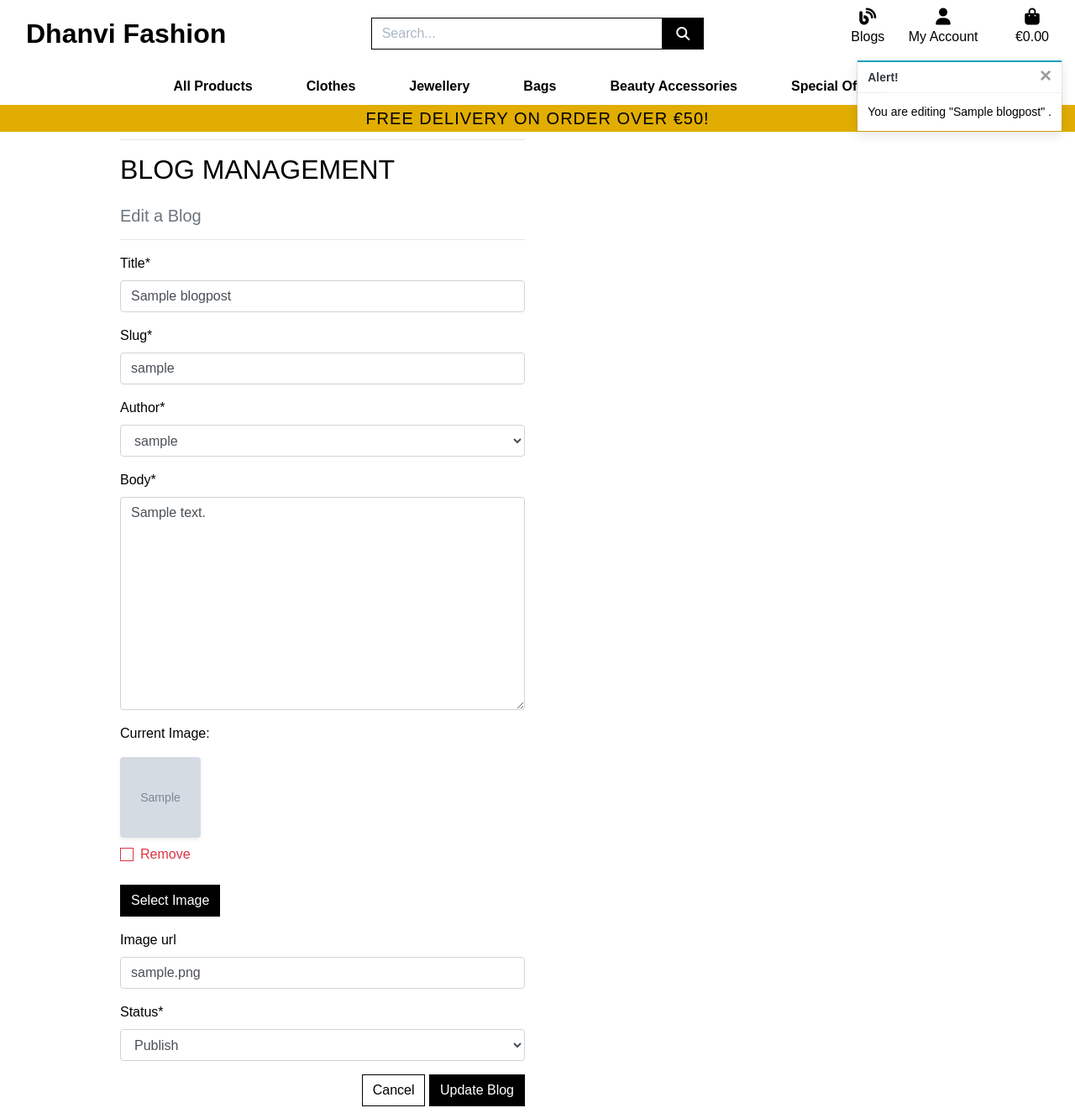
After one commit to vijusuren/Dhanvi-Fashion-MS4, a Django app: a page that uses templates/base.html in a window 1280 px wide. The commit adds this page. Shown: the whole page at 84% size. Run offline with Django 3.2, Linux system fonts and the light colour scheme; a user stored in the database is signed in; tables that the repository leaves empty hold one stand-in row (values such as "Sample post"); grey boxes marked "Sample" are stand-in pictures; some libraries are stand-ins or nearby versions.

Commit message:
add view, url and templates for edit_blog

```diff
--- /dev/null
+++ b/blog/templates/blog/edit_blog.html
@@ -0,0 +1,53 @@
+{% extends "base.html" %}
+{% load static %}
+
+{% block page_header %}
+    <div class="container header-container">
+        <div class="row">
+            <div class="col"></div>
+        </div>
+    </div>
+{% endblock %}
+
+{% block content %}
+    <div class="container">
+        <div class="row">
+            <div class="col-12 col-md-6">
+                <hr>
+                <!-- Page Heading -->
+                <h2 class="text-black text-uppercase mb-4">Blog Management</h2>
+                <h5 class="text-muted">Edit a Blog</h5>
+                <hr>
+            </div>
+        </div>
+
+        <div class="row">
+            <div class="col-12 col-md-6">
+                <form method="POST" action="{% url 'edit_blog' blog.slug %}" class="form mb-2" enctype="multipart/form-data">
+                    {% csrf_token %}
+                    {% for field in form %}
+                        {% if field.name != 'image' %}
+                            {{ field | as_crispy_field }}
+                        {% else %}
+                            {{ field }}
+                        {% endif %}
+                    {% endfor %}
+                    <div class="text-right">
+                        <a class="btn btn-outline-black rounded-0" href="{% url 'blogs' %}">Cancel</a>
+                        <button class="btn btn-black rounded-0" type="submit">Update Blog</button>
+                    </div>
+                </form>
+            </div>
+        </div>
+    </div>
+{% endblock %}
+
+{% block postloadjs %}
+    {{ block.super }}
+    <script type="text/javascript">
+        $('#new-image').change(function() {
+            var file = $('#new-image')[0].files[0];
+            $('#filename').text(`Image will be set to: ${file.name}`);
+        });
+    </script>
+{% endblock %}
--- a/blog/urls.py
+++ b/blog/urls.py
@@ -5,4 +5,5 @@ urlpatterns = [
     path('', views.all_blog_posts, name='blogs'),
     path('add/', views.add_blog, name='add_blog'),
     path('detail/<slug:slug>/', views.blog_detail, name='blog_detail'),
+    path('edit/<slug:slug>/', views.edit_blog, name='edit_blog'),
 ]
--- a/blog/views.py
+++ b/blog/views.py
@@ -1,10 +1,9 @@
 from django.shortcuts import render, redirect, reverse, get_object_or_404
 from django.contrib import messages
 from django.contrib.auth.decorators import login_required
-
-
 from .models import BlogPost
 from .forms import BlogForm
+
 
 def all_blog_posts(request):
     """
@@ -58,3 +57,36 @@ def add_blog(request):
     }
 
     return render(request, template, context)
+
+
+@login_required
+def edit_blog(request, slug):
+    """
+    Edit a blog on the blog page
+    """
+    if not request.user.is_superuser:
+        messages.error(request, 'Sorry, this is only for store owners.')
+        return redirect(reverse('home'))
+
+    blog = get_object_or_404(BlogPost, slug=slug)
+
+    if request.method == 'POST':
+        form = BlogForm(request.POST, request.FILES, instance=blog)
+        if form.is_valid():
+            form.save()
+            messages.success(request, 'Successfully updated blog')
+            return redirect(reverse('blog_detail', args=[blog.slug]))
+        else:
+            messages.error(request, 'Failed to edit blog. \
+                Please check the form is valid and try again.')
+    else:
+        form = BlogForm(instance=blog)
+        messages.info(request, f'You are editing "{blog.title}" .')
+
+    template = 'blog/edit_blog.html'
+    context = {
+        'form': form,
+        'blog': blog,
+    }
+
+    return render(request, template, context)
--- a/home/templates/home/index.html
+++ b/home/templates/home/index.html
@@ -81,9 +81,9 @@
                         <img src="https://static9.depositphotos.com/1177973/1150/i/600/depositphotos_11508429-stock-photo-beautiful-golden-bracelets-on-grey.jpg" class="card-img custom-card-img" alt="Jewellery Card Image">
                         <div class="card-img-overlay text-center d-flex">
                             <div class="align-self-center mx-auto">
-                                <!--Button to blog-->
+                                <!--Button to shop-->
                                 <h5 class="card-title">Jewellery Collections</h5>
-                                <a href="{% url 'blogs' %}" class="btn btn-black btn-sm text-uppercase py-1">Shop Now!</a>
+                                <a href="{% url 'products' %}" class="btn btn-black btn-sm text-uppercase py-1">Shop Now!</a>
                             </div>
                         </div>
                     </div>
@@ -96,7 +96,7 @@
                             <div class="align-self-center mx-auto">
                                 <h5 class="card-title">Beauty Accessories</h5>
                                 <!--Button to special offers page-->
-                                <a href="" class="btn btn-black btn-sm text-uppercase py-1">Shop Now!</a>
+                                <a href="{% url 'products' %}" class="btn btn-black btn-sm text-uppercase py-1">Shop Now!</a>
                             </div>
                         </div>
                     </div>
--- a/templates/base.html
+++ b/templates/base.html
@@ -90,7 +90,7 @@
                             {% if request.user.is_authenticated %}
                                 {% if request.user.is_superuser %}
                                     <a href="{% url 'add_product' %}" class="dropdown-item">Product Management</a>
-                                    <a href="" class="dropdown-item">Blog Management</a>
+                                    <a href="{% url 'add_blog' %}" class="dropdown-item">Blog Management</a>
                                 {% endif %}
                                 <a href="{% url 'profile' %}" class="dropdown-item">My Profile</a>
                                 <a href="{% url 'account_logout' %}" class="dropdown-item">Logout</a>
```
